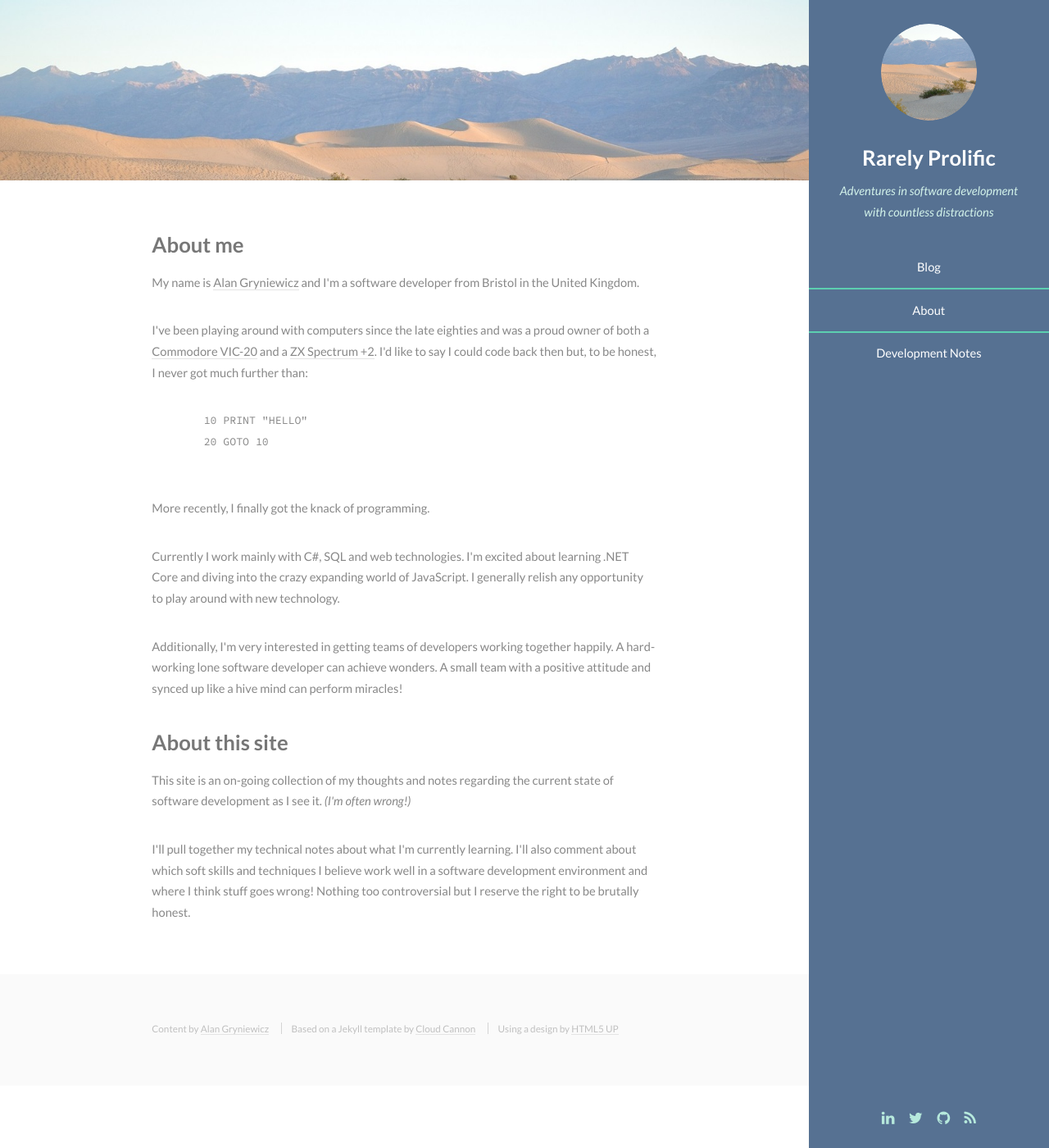
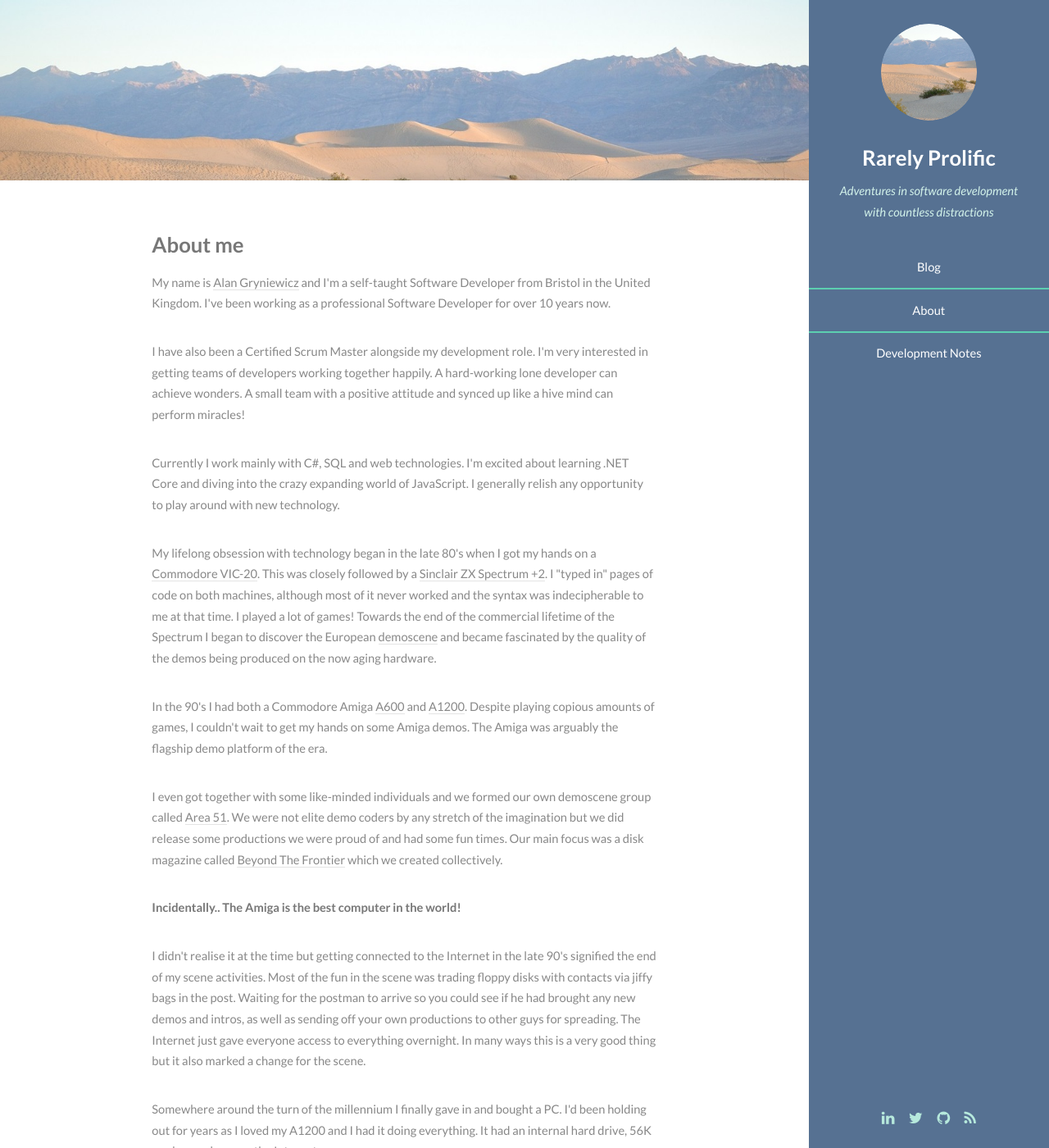
Before and after one commit to rarelyprolific/rarelyprolific.github.io, a Jekyll site: the page built from about/index.html, in a window 1280 px wide and 1400 px high. Shown: the whole window at 82% size. Built offline with Jekyll 4.4.1, drawn with Linux system fonts in a browser that asks for light colours; some of the changed text lies outside the part shown.

Commit message:
Rewrote about page

```diff
--- a/about/index.html
+++ b/about/index.html
@@ -4,34 +4,61 @@ layout: default
 ---
 
 <section id="one">
-    <div class="container">
+  <div class="container">
 
-        <h3>About me</h3>
+    <h3>About me</h3>
 
-        <p>My name is <a href="https://twitter.com/rarelyprolific">Alan Gryniewicz</a> and I'm a software developer from Bristol in the United Kingdom.</p>
+    <p>My name is <a href="https://uk.linkedin.com/in/alan-gryniewicz-2183182a">Alan Gryniewicz</a> and I'm a self-taught Software Developer from Bristol in the United Kingdom.
+      I've been working as a professional Software Developer for over 10 years now.</p>
 
-        <p>I've been playing around with computers since the late eighties and was a proud owner of both a <a href="https://en.wikipedia.org/wiki/Commodore_VIC-20">Commodore VIC-20</a>
-        and a <a href="https://en.wikipedia.org/wiki/ZX_Spectrum">ZX Spectrum +2</a>. I'd like to say I could code back then but, to be honest, I never got much further than:</p>
+    <p>I have also been a Certified Scrum Master alongside my development role. I'm very interested in getting teams of developers working together happily. A hard-working
+      lone developer can achieve wonders. A small team with a positive attitude and synced up like a hive mind can perform miracles!</p>
 
-        <pre>
-        10 PRINT "HELLO"
-        20 GOTO 10
-        </pre>
+    <p>Currently I work mainly with C#, SQL and web technologies. I'm excited about learning .NET Core and diving into the crazy expanding world of JavaScript. I generally
+      relish any opportunity to play around with new technology.</p>
 
-        <p>More recently, I finally got the knack of programming.</p>
+    <p>My lifelong obsession with technology began in the late 80's when I got my hands on a <a href="https://en.wikipedia.org/wiki/Commodore_VIC-20">Commodore VIC-20</a>.
+      This was closely followed by a <a href="https://en.wikipedia.org/wiki/ZX_Spectrum">Sinclair ZX Spectrum +2</a>. I "typed in" pages of code on both machines, although most of
+      it never worked and the syntax was indecipherable to me at that time. I played a lot of games! Towards the end of the commercial lifetime of the Spectrum I began to
+      discover the European <a href="https://en.wikipedia.org/wiki/Demoscene">demoscene</a> and became fascinated by the quality of the demos being produced on the now aging hardware.</p>
 
-        <p>Currently I work mainly with C#, SQL and web technologies. I'm excited about learning .NET Core and diving into the crazy expanding world of JavaScript. I generally
-        relish any opportunity to play around with new technology.</p>
+    <p>In the 90's I had both a Commodore Amiga <a href="https://en.wikipedia.org/wiki/Amiga_600">A600</a> and <a href="https://en.wikipedia.org/wiki/Amiga_1200">A1200</a>. Despite
+      playing copious amounts of games, I couldn't wait to get my hands on some Amiga demos. The Amiga was arguably the flagship demo platform of the era.</p>
 
-        <p>Additionally, I'm very interested in getting teams of developers working together happily. A hard-working lone software developer can achieve wonders. A small team
-        with a positive attitude and synced up like a hive mind can perform miracles!</p>
+    <p>I even got together with some like-minded individuals and we formed our own demoscene group called <a href="http://janeway.exotica.org.uk/author.php?id=12546">Area 51</a>.
+      We were not elite demo coders by any stretch of the imagination but we did release some productions we were proud of and had some fun times. Our main focus was a disk magazine
+      called <a href="http://janeway.exotica.org.uk/release.php?id=30849">Beyond The Frontier</a> which we created collectively.</p>
 
-        <h3>About this site</h3>
+    <p><strong>Incidentally.. The Amiga is the best computer in the world!</strong></p>
 
-        <p>This site is an on-going collection of my thoughts and notes regarding the current state of software development as I see it. <em>(I'm often wrong!)</em></p>
+    <p>I didn't realise it at the time but getting connected to the Internet in the late 90's signified the end of my scene activities. Most of the fun in the scene was trading floppy disks with
+      contacts via jiffy bags in the post. Waiting for the postman to arrive so you could see if he had brought any new demos and intros, as well as sending off your own
+      productions to other guys for spreading. The Internet just gave everyone access to everything overnight. In many ways this is a very good thing but it also marked
+      a change for the scene.</p>
 
-        <p>I'll pull together my technical notes about what I'm currently learning. I'll also comment about which soft skills and techniques I believe work well in a software
-        development environment and where I think stuff goes wrong! Nothing too controversial but I reserve the right to be brutally honest.</p>
+    <p>Somewhere around the turn of the millennium I finally gave in and bought a PC. I'd been holding out for years as I loved my A1200 and I had it doing everything. It had
+      an internal hard drive, 56K modem and was on the Internet.</p>
 
-     </div>
+    <p>For many years after that I was just an avid computer user and gamer.</p>
+
+    <p><em>(Side thought: That could be an issue! If I had spent as many hours in my life programming as I have playing games.. I wonder what I could have achieved!)</em></p>
+
+    <p>Then, just over 10 years ago I was offered an opportunity. I'd been employed in general office admin roles but it had been noticed that I had an aptitude for working with
+      computers. I became a trainee Systems Administrator and Developer. This reignited my passion for creating computer software so the Developer role took over and became
+      my full-time occupation.</p>
+
+    <p>Ever since, I've been busy learning new technical skills and immersing myself in technology. I still have a secret desire to make another demoscene release.</p>
+
+
+
+
+    <h3>About this site</h3>
+
+    <p>This site is an on-going collection of my thoughts and notes regarding the current state of software development as I see it. <em>(I'm often wrong!)</em></p>
+
+    <p>I'll try to include as many of my technical notes as possible about what I'm currently learning. I may even write a few tutorials. I'll also comment about which soft
+      skills and techniques I believe work well in a software development environment and where I think stuff goes wrong! Nothing too controversial but I reserve the right
+      to be brutally honest.</p>
+
+  </div>
 </section>
```
